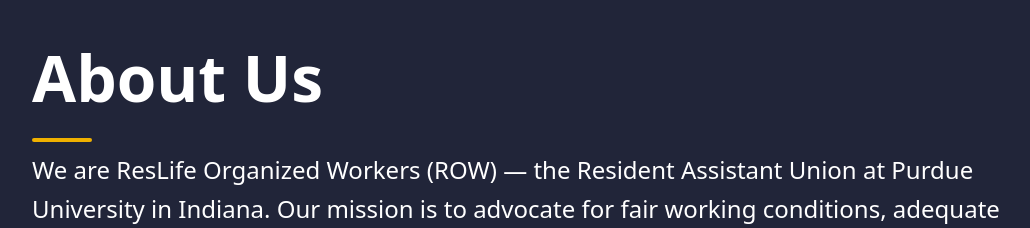
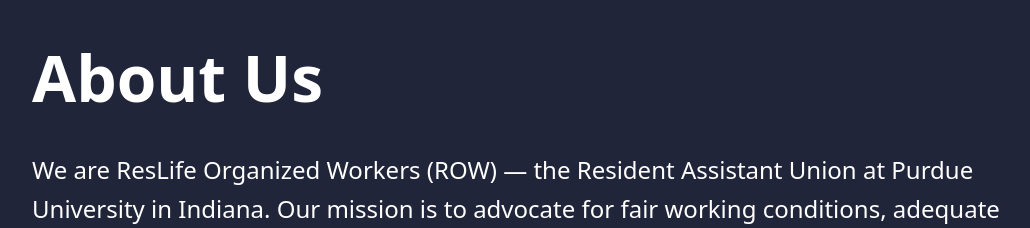
Before and after one commit to dillp1/row-website, a React (Vite) app: page / in a window 1280 px wide. Shown: the part 900-1128 px from the top of the page, without its empty margins (118-1148 px from the left). Built offline with nearby package versions, Linux system fonts and the light colour scheme.

Commit message:
removed divider

```diff
--- a/src/components/About.jsx
+++ b/src/components/About.jsx
@@ -9,7 +9,6 @@
     >
       <div className="space-y-[24px]">
         <p className="text-[40px] sm:text-[48px] lg:text-[64px] font-semibold">About Us</p>
-        <div className="w-[60px] h-[4px] bg-yellow-500 rounded-full mb-2 mt-[-12px]"></div>
         <p className="text-[18px] sm:text-[20px] lg:text-[24px] leading-relaxed">
           We are ResLife Organized Workers (ROW) — the Resident Assistant Union at Purdue
           University in Indiana. Our mission is to advocate for fair working conditions,
```
